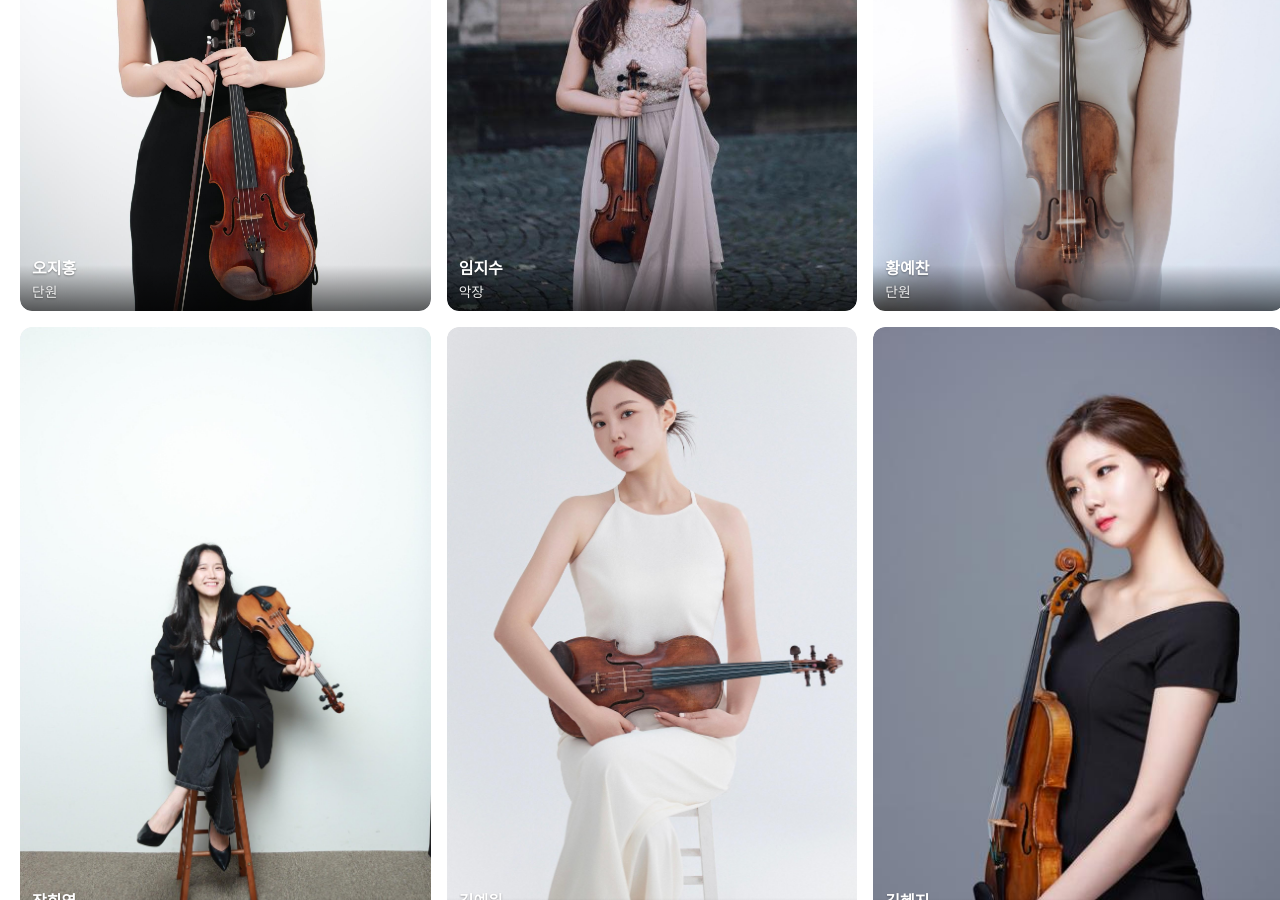
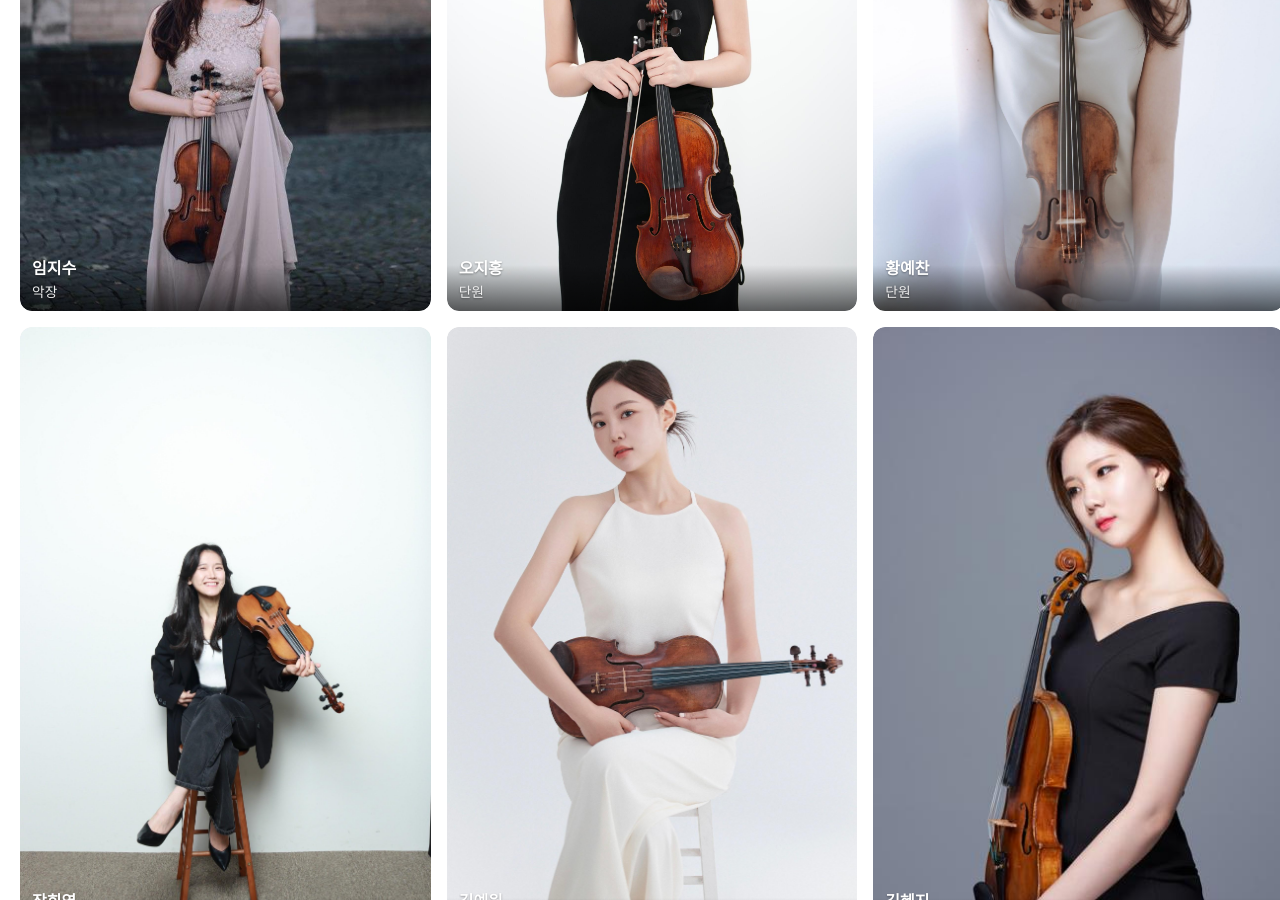
Before and after one commit to hyotoi/hyotoi.github.io, a Jekyll site: the page built from _pages/intro/members_profile.md, in a window 1280 px wide and 900 px high, scrolled down 995 px. Built offline with Jekyll 4.4.1, drawn with Linux system fonts in a browser that asks for light colours; cached includes are drawn as plain includes.

Commit message:
fix: 역할별 순서 배치

```diff
--- a/_pages/intro/members_profile.md
+++ b/_pages/intro/members_profile.md
@@ -33,56 +33,159 @@ author_profile: true
 
     <ul class="member-list" role="list">
       {% for m in g.items %}
-      <li class="member-row" data-accordion>
-        <button class="row-head"
-                type="button"
-                aria-expanded="false"
-                aria-controls="row-{{ sid }}-{{ forloop.index }}"
-                id="head-{{ sid }}-{{ forloop.index }}">
-          <span class="head-left">
-            <img class="head-thumb" src="{{ m.image | relative_url }}" alt="{{ m.name }}" loading="lazy">
-            <span class="head-texts">
-              <strong class="head-name">{{ m.name }}</strong>
-              <span class="head-role">{% if m.role %}{{ m.role }}{% else %}단원{% endif %}</span>
+        {% if m.role == '악장' %}
+        <li class="member-row" data-accordion>
+          <button class="row-head"
+                  type="button"
+                  aria-expanded="false"
+                  aria-controls="row-{{ sid }}-{{ forloop.index }}-akjang"
+                  id="head-{{ sid }}-{{ forloop.index }}-akjang">
+            <span class="head-left">
+              <img class="head-thumb" src="{{ m.image | relative_url }}" alt="{{ m.name }}" loading="lazy">
+              <span class="head-texts">
+                <strong class="head-name">{{ m.name }}</strong>
+                <span class="head-role">{{ m.role }}</span>
+              </span>
             </span>
-          </span>
-          <span class="head-icon" aria-hidden="true">▾</span>
-        </button>
+            <span class="head-icon" aria-hidden="true">▾</span>
+          </button>
+          <div class="row-body"
+               id="row-{{ sid }}-{{ forloop.index }}-akjang"
+               role="region"
+               aria-labelledby="head-{{ sid }}-{{ forloop.index }}-akjang"
+               hidden>
+            {% if m.education %}
+            <div class="detail-block"><h4>학력</h4><ul>{% for it in m.education %}<li>{{ it }}</li>{% endfor %}</ul></div>
+            {% endif %}
+            {% if m.concours %}
+            <div class="detail-block"><h4>수상 내역</h4><ul>{% for it in m.concours %}<li>{{ it }}</li>{% endfor %}</ul></div>
+            {% endif %}
+            {% if m.experience %}
+            <div class="detail-block"><h4>경력</h4><ul>{% for it in m.experience %}<li>{{ it }}</li>{% endfor %}</ul></div>
+            {% endif %}
+            {% if m.current %}
+            <div class="detail-block"><h4>현재</h4><ul>{% for it in m.current %}<li>{{ it }}</li>{% endfor %}</ul></div>
+            {% endif %}
+          </div>
+        </li>
+        {% endif %}
+      {% endfor %}
 
-        <div class="row-body"
-             id="row-{{ sid }}-{{ forloop.index }}"
-             role="region"
-             aria-labelledby="head-{{ sid }}-{{ forloop.index }}"
-             hidden>
-          {% if m.education %}
-          <div class="detail-block">
-            <h4>학력</h4>
-            <ul>{% for it in m.education %}<li>{{ it }}</li>{% endfor %}</ul>
+      {% for m in g.items %}
+        {% if m.role == '수석' %}
+        <li class="member-row" data-accordion>
+          <button class="row-head"
+                  type="button"
+                  aria-expanded="false"
+                  aria-controls="row-{{ sid }}-{{ forloop.index }}-suseok"
+                  id="head-{{ sid }}-{{ forloop.index }}-suseok">
+            <span class="head-left">
+              <img class="head-thumb" src="{{ m.image | relative_url }}" alt="{{ m.name }}" loading="lazy">
+              <span class="head-texts">
+                <strong class="head-name">{{ m.name }}</strong>
+                <span class="head-role">{{ m.role }}</span>
+              </span>
+            </span>
+            <span class="head-icon" aria-hidden="true">▾</span>
+          </button>
+          <div class="row-body"
+               id="row-{{ sid }}-{{ forloop.index }}-suseok"
+               role="region"
+               aria-labelledby="head-{{ sid }}-{{ forloop.index }}-suseok"
+               hidden>
+            {% if m.education %}
+            <div class="detail-block"><h4>학력</h4><ul>{% for it in m.education %}<li>{{ it }}</li>{% endfor %}</ul></div>
+            {% endif %}
+            {% if m.concours %}
+            <div class="detail-block"><h4>수상 내역</h4><ul>{% for it in m.concours %}<li>{{ it }}</li>{% endfor %}</ul></div>
+            {% endif %}
+            {% if m.experience %}
+            <div class="detail-block"><h4>경력</h4><ul>{% for it in m.experience %}<li>{{ it }}</li>{% endfor %}</ul></div>
+            {% endif %}
+            {% if m.current %}
+            <div class="detail-block"><h4>현재</h4><ul>{% for it in m.current %}<li>{{ it }}</li>{% endfor %}</ul></div>
+            {% endif %}
           </div>
-          {% endif %}
+        </li>
+        {% endif %}
+      {% endfor %}
 
-          {% if m.concours %}
-          <div class="detail-block">
-            <h4>수상 내역</h4>
-            <ul>{% for it in m.concours %}<li>{{ it }}</li>{% endfor %}</ul>
+      {% for m in g.items %}
+        {% if m.role == '차석' %}
+        <li class="member-row" data-accordion>
+          <button class="row-head"
+                  type="button"
+                  aria-expanded="false"
+                  aria-controls="row-{{ sid }}-{{ forloop.index }}-chaseok"
+                  id="head-{{ sid }}-{{ forloop.index }}-chaseok">
+            <span class="head-left">
+              <img class="head-thumb" src="{{ m.image | relative_url }}" alt="{{ m.name }}" loading="lazy">
+              <span class="head-texts">
+                <strong class="head-name">{{ m.name }}</strong>
+                <span class="head-role">{{ m.role }}</span>
+              </span>
+            </span>
+            <span class="head-icon" aria-hidden="true">▾</span>
+          </button>
+          <div class="row-body"
+               id="row-{{ sid }}-{{ forloop.index }}-chaseok"
+               role="region"
+               aria-labelledby="head-{{ sid }}-{{ forloop.index }}-chaseok"
+               hidden>
+            {% if m.education %}
+            <div class="detail-block"><h4>학력</h4><ul>{% for it in m.education %}<li>{{ it }}</li>{% endfor %}</ul></div>
+            {% endif %}
+            {% if m.concours %}
+            <div class="detail-block"><h4>수상 내역</h4><ul>{% for it in m.concours %}<li>{{ it }}</li>{% endfor %}</ul></div>
+            {% endif %}
+            {% if m.experience %}
+            <div class="detail-block"><h4>경력</h4><ul>{% for it in m.experience %}<li>{{ it }}</li>{% endfor %}</ul></div>
+            {% endif %}
+            {% if m.current %}
+            <div class="detail-block"><h4>현재</h4><ul>{% for it in m.current %}<li>{{ it }}</li>{% endfor %}</ul></div>
+            {% endif %}
           </div>
-          {% endif %}
+        </li>
+        {% endif %}
+      {% endfor %}
 
-          {% if m.experience %}
-          <div class="detail-block">
-            <h4>경력</h4>
-            <ul>{% for it in m.experience %}<li>{{ it }}</li>{% endfor %}</ul>
+      {% for m in g.items %}
+        {% if m.role != '악장' and m.role != '수석' and m.role != '차석' %}
+        <li class="member-row" data-accordion>
+          <button class="row-head"
+                  type="button"
+                  aria-expanded="false"
+                  aria-controls="row-{{ sid }}-{{ forloop.index }}-others"
+                  id="head-{{ sid }}-{{ forloop.index }}-others">
+            <span class="head-left">
+              <img class="head-thumb" src="{{ m.image | relative_url }}" alt="{{ m.name }}" loading="lazy">
+              <span class="head-texts">
+                <strong class="head-name">{{ m.name }}</strong>
+                <span class="head-role">{% if m.role %}{{ m.role }}{% else %}단원{% endif %}</span>
+              </span>
+            </span>
+            <span class="head-icon" aria-hidden="true">▾</span>
+          </button>
+          <div class="row-body"
+               id="row-{{ sid }}-{{ forloop.index }}-others"
+               role="region"
+               aria-labelledby="head-{{ sid }}-{{ forloop.index }}-others"
+               hidden>
+            {% if m.education %}
+            <div class="detail-block"><h4>학력</h4><ul>{% for it in m.education %}<li>{{ it }}</li>{% endfor %}</ul></div>
+            {% endif %}
+            {% if m.concours %}
+            <div class="detail-block"><h4>수상 내역</h4><ul>{% for it in m.concours %}<li>{{ it }}</li>{% endfor %}</ul></div>
+            {% endif %}
+            {% if m.experience %}
+            <div class="detail-block"><h4>경력</h4><ul>{% for it in m.experience %}<li>{{ it }}</li>{% endfor %}</ul></div>
+            {% endif %}
+            {% if m.current %}
+            <div class="detail-block"><h4>현재</h4><ul>{% for it in m.current %}<li>{{ it }}</li>{% endfor %}</ul></div>
+            {% endif %}
           </div>
-          {% endif %}
-
-          {% if m.current %}
-          <div class="detail-block">
-            <h4>현재</h4>
-            <ul>{% for it in m.current %}<li>{{ it }}</li>{% endfor %}</ul>
-          </div>
-          {% endif %}
-        </div>
-      </li>
+        </li>
+        {% endif %}
       {% endfor %}
     </ul>
   </section>
```
